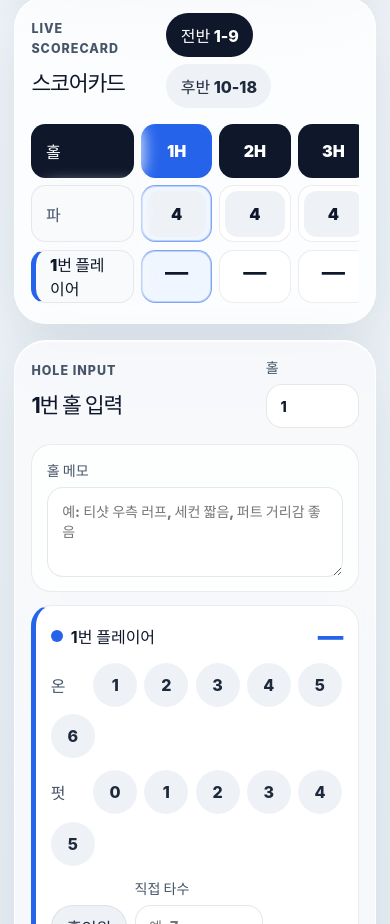
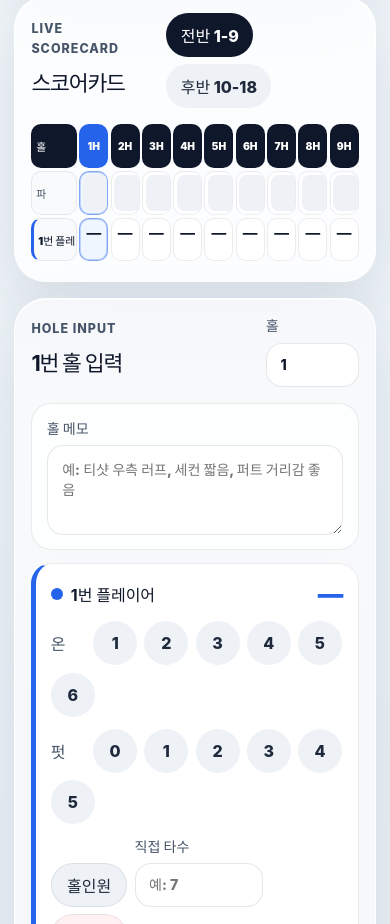
Before and after one commit to ys-laube/goodgolfform, a React (Vite) app: page / in a window 390 px wide. Shown: the part 1218-2142 px from the top of the page. Built offline with nearby package versions, Linux system fonts and the light colour scheme.

Commit message:
fix: fit nine-hole scorecard halves

```diff
--- a/src/scorecard.css
+++ b/src/scorecard.css
@@ -3,50 +3,53 @@
 }
 
 .scorecard-scroll {
-  overflow-x: auto;
+  overflow-x: visible;
   padding-bottom: 0.25rem;
-  -webkit-overflow-scrolling: touch;
 }
 
 .scorecard-matrix {
   display: grid;
-  gap: 0.45rem;
-  min-width: max-content;
+  width: 100%;
+  min-width: 0;
+  gap: clamp(0.2rem, 0.8vw, 0.45rem);
 }
 
 .scorecard-row {
   display: grid;
-  grid-template-columns: 7.5rem repeat(9, minmax(4.7rem, 1fr));
-  gap: 0.45rem;
+  grid-template-columns: minmax(4.25rem, 1.05fr) repeat(9, minmax(0, 1fr));
+  gap: clamp(0.2rem, 0.8vw, 0.45rem);
   align-items: stretch;
+  min-width: 0;
 }
 
 .scorecard-row-label,
 .scorecard-cell {
-  min-height: 3.5rem;
-  border-radius: 1rem;
+  min-width: 0;
+  min-height: clamp(2.75rem, 7.4vw, 3.5rem);
+  border-radius: clamp(0.62rem, 2vw, 1rem);
 }
 
 .scorecard-row-label {
-  position: sticky;
-  left: 0;
-  z-index: 2;
   display: flex;
   align-items: center;
-  padding: 0 0.85rem;
+  min-width: 0;
+  padding: 0 clamp(0.35rem, 1.4vw, 0.85rem);
+  overflow: hidden;
   border: 1px solid rgba(15, 23, 42, 0.08);
   background: #f8fafc;
   color: #475569;
   font-weight: 900;
-  box-shadow: 0.6rem 0 1rem rgba(248, 250, 252, 0.88);
+  text-overflow: ellipsis;
+  white-space: nowrap;
 }
 
 .player-label {
-  border-left: 0.35rem solid var(--player-tone, #2563eb);
+  border-left: clamp(0.18rem, 0.8vw, 0.35rem) solid var(--player-tone, #2563eb);
   color: #0f172a;
 }
 
 .scorecard-cell {
+  overflow: hidden;
   border: 1px solid rgba(15, 23, 42, 0.08);
   background: #ffffff;
   color: #0f172a;
@@ -55,41 +58,48 @@
 button.scorecard-cell {
   display: grid;
   place-items: center;
-  gap: 0.15rem;
-  padding: 0.45rem;
+  gap: 0.1rem;
+  padding: clamp(0.16rem, 0.8vw, 0.45rem);
 }
 
 .header-cell {
+  font-size: clamp(0.64rem, 2.35vw, 0.95rem);
   font-weight: 950;
 }
 
 .input-cell {
   display: block;
-  padding: 0.3rem;
+  padding: clamp(0.12rem, 0.7vw, 0.3rem);
 }
 
 .input-cell input {
   width: 100%;
   height: 100%;
-  min-height: 2.85rem;
+  min-height: clamp(2.25rem, 6.2vw, 2.85rem);
   border: 0;
-  border-radius: 0.8rem;
+  border-radius: clamp(0.48rem, 1.6vw, 0.8rem);
   background: #eef2f7;
   color: #0f172a;
   text-align: center;
+  font-size: clamp(0.78rem, 2.8vw, 1rem);
   font-weight: 950;
 }
 
 .score-cell strong {
-  font-size: 1.45rem;
+  font-size: clamp(0.92rem, 3.2vw, 1.45rem);
   line-height: 1;
 }
 
 .score-cell span {
+  display: block;
+  max-width: 100%;
+  overflow: hidden;
   color: #64748b;
-  font-size: 0.76rem;
+  font-size: clamp(0.48rem, 1.65vw, 0.76rem);
   font-weight: 800;
-  white-space: nowrap;
+  line-height: 1.08;
+  text-align: center;
+  text-overflow: ellipsis;
 }
 
 .scorecard-cell.active {
@@ -110,12 +120,25 @@ button.scorecard-cell {
 
 @media (max-width: 520px) {
   .scorecard-row {
-    grid-template-columns: 6.4rem repeat(9, 4.45rem);
+    grid-template-columns: minmax(2.85rem, 0.9fr) repeat(9, minmax(0, 1fr));
+    gap: 0.14rem;
   }
 
   .scorecard-row-label,
   .scorecard-cell {
-    min-height: 3.35rem;
-    border-radius: 0.9rem;
+    min-height: 2.72rem;
+  }
+
+  .scorecard-row-label {
+    padding: 0 0.24rem;
+    font-size: 0.68rem;
+  }
+
+  button.scorecard-cell {
+    padding: 0.12rem 0.05rem;
+  }
+
+  .score-cell span {
+    max-height: 1.12rem;
   }
 }
```
Also changed, not shown: 1 other file (tests, documents, lock files or other folders).
